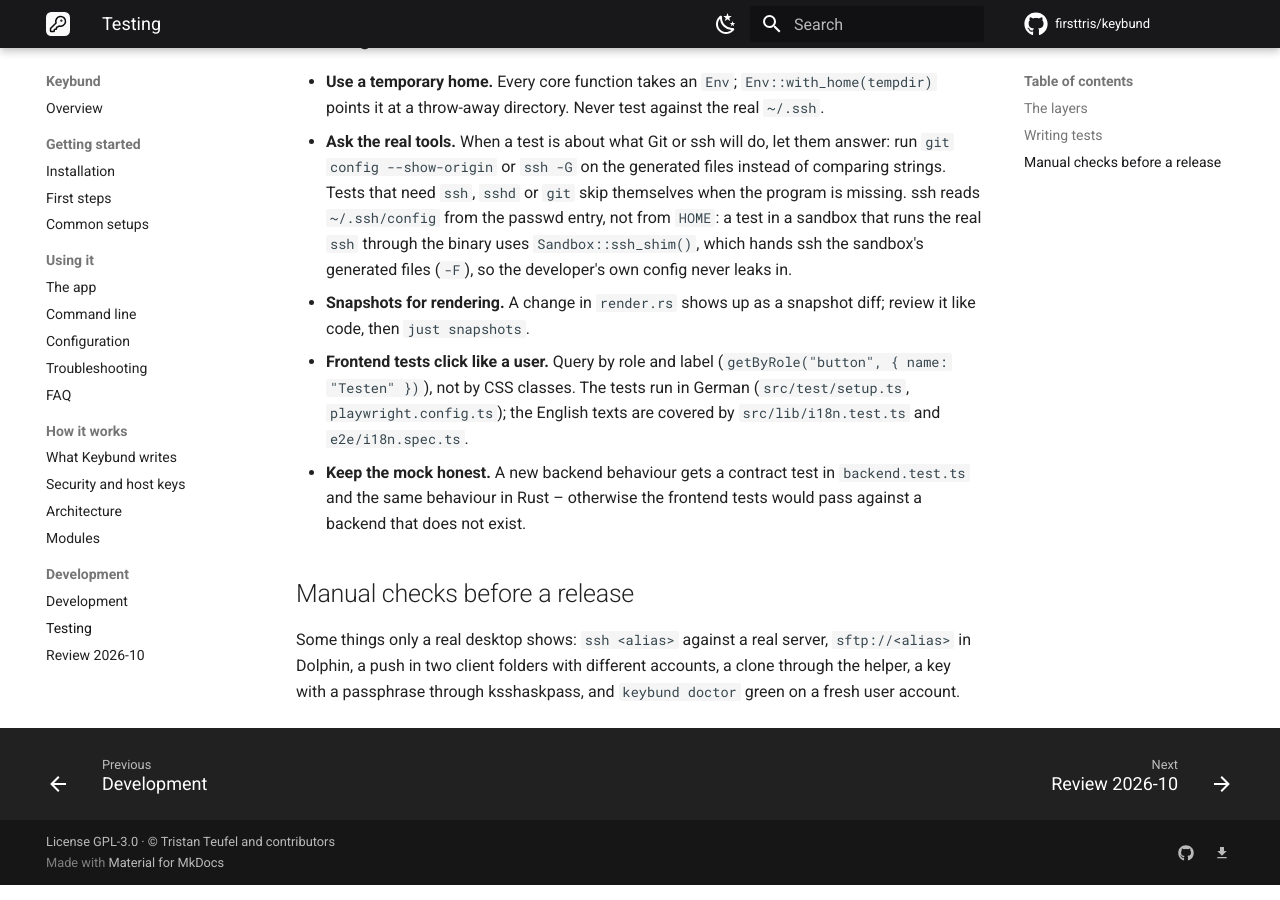
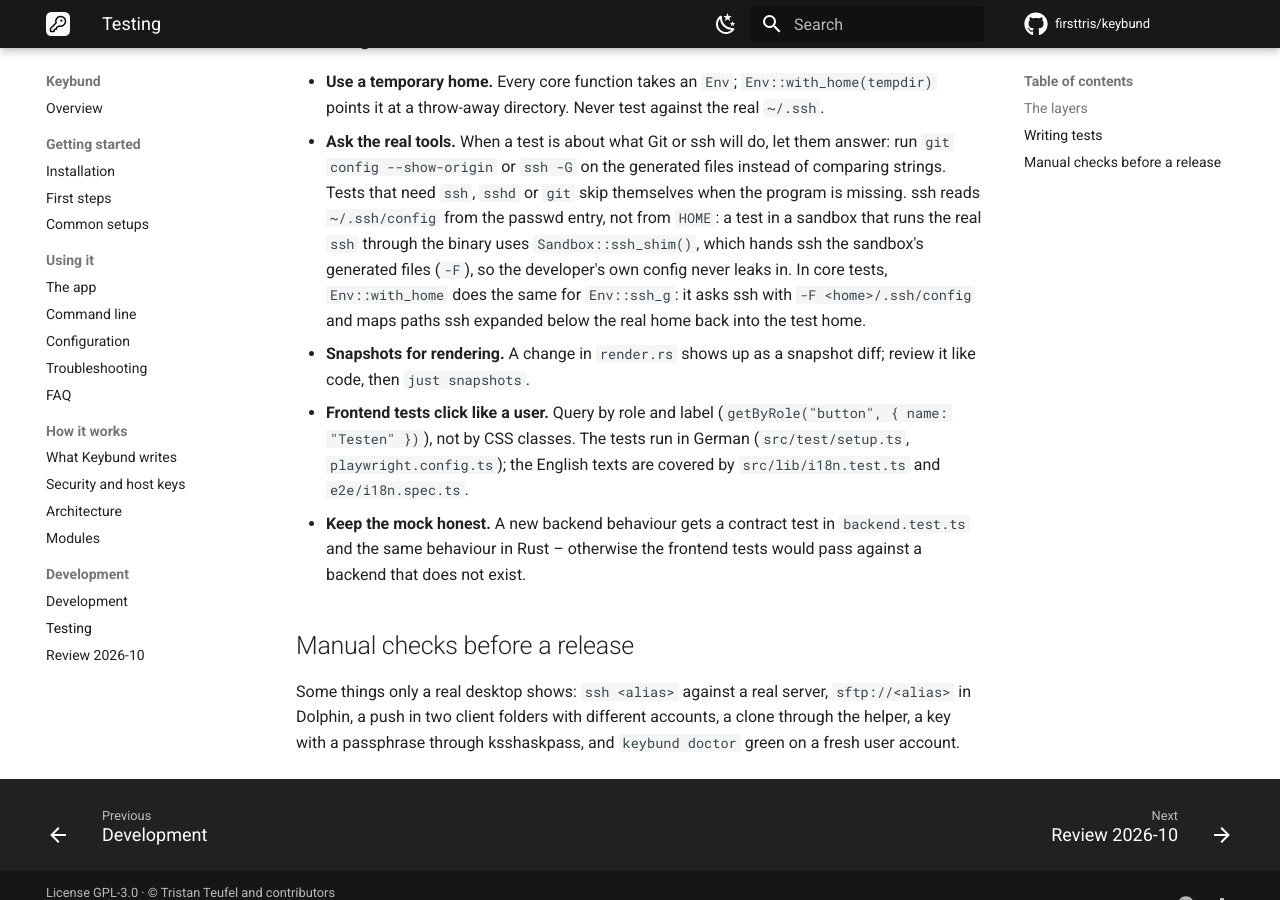
Before and after one commit to firsttris/keybund, an MkDocs documentation site: the page built from docs/testing.md, in a window 1280 px wide and 900 px high, scrolled down 2122 px. Built offline with MkDocs 1.6.1 and Material for MkDocs 9.7.7, drawn with Linux system fonts in a browser that asks for light colours; comment, search, counter and statistics services are not loaded.

Commit message:
Docs: per-host test results, IPv6 clone URLs, known_hosts target, Env::ssh_g in tests
Four places still described the behaviour before the review work list:
show/test listed one result per key, the clone page did not say how to
write an IPv6 host, the known_hosts note ignored a user's own
UserKnownHostsFile, and the testing page did not mention the ssh -G
seam of Env::with_home.

Co-Authored-By: Claude Opus 5.5 <noreply@anthropic.com>
Claude-Session: https://claude.ai/code/session_01KHJDG57y6km2rUeUvQYP1j

```diff
--- a/docs/testing.md
+++ b/docs/testing.md
@@ -39,7 +39,9 @@ just coverage       # Rust coverage (cargo-llvm-cov)
   Tests that need `ssh`, `sshd` or `git` skip themselves when the program is missing.
   ssh reads `~/.ssh/config` from the passwd entry, not from `HOME`: a test in a sandbox that runs
   the real `ssh` through the binary uses `Sandbox::ssh_shim()`, which hands ssh the sandbox's
-  generated files (`-F`), so the developer's own config never leaks in.
+  generated files (`-F`), so the developer's own config never leaks in. In core tests,
+  `Env::with_home` does the same for `Env::ssh_g`: it asks ssh with `-F <home>/.ssh/config` and maps
+  paths ssh expanded below the real home back into the test home.
 - **Snapshots for rendering.** A change in `render.rs` shows up as a snapshot diff; review it like
   code, then `just snapshots`.
 - **Frontend tests click like a user.** Query by role and label (`getByRole("button", { name:
```
Also changed, not shown: docs/app.md (+2 -1 lines), docs/command-line.md (+3 -3 lines), docs/generated-files.md (+2 -1 lines).
